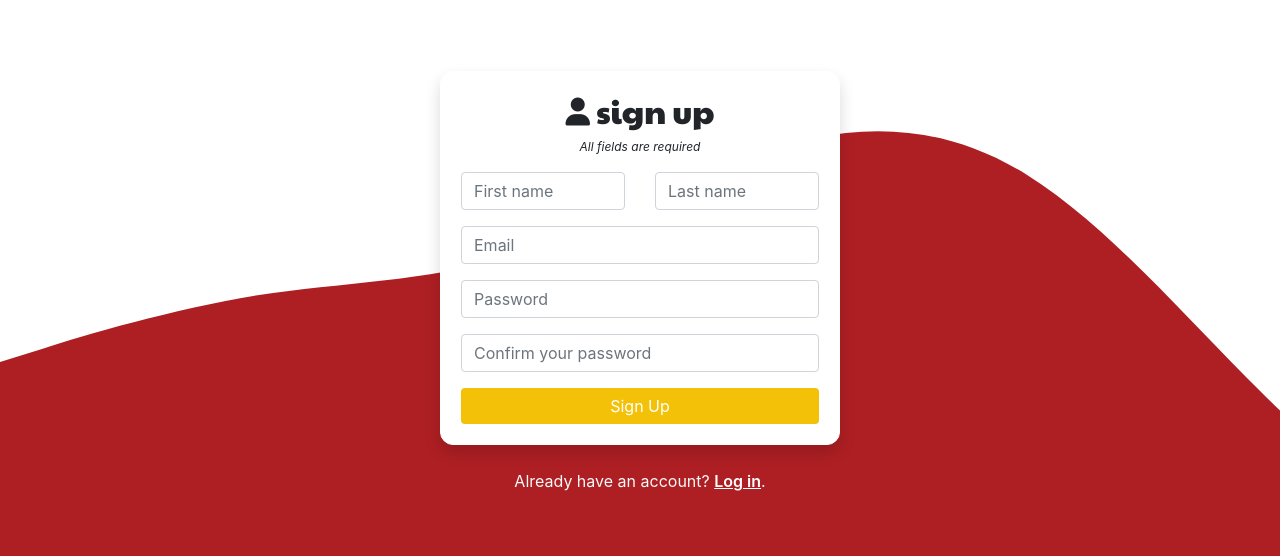
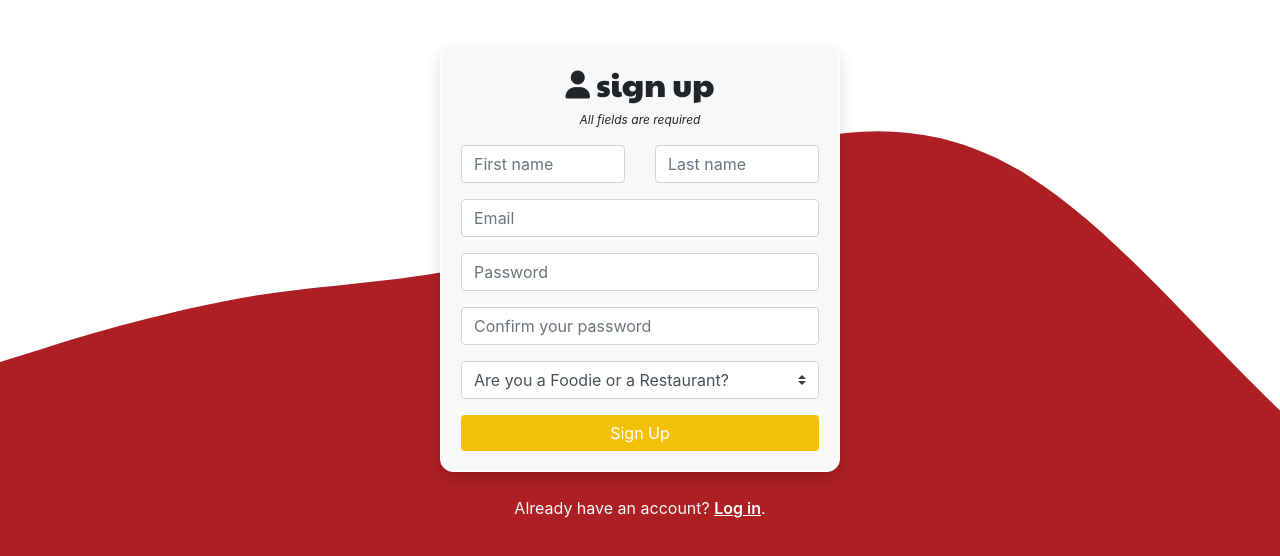
Before and after one commit to jallan07/react-rvagrubs, a React (Create React App) app in the folder client/: page /signup in a window 1280 px wide. Shown: the part 118-674 px from the top of the page. Built offline with nearby package versions, Linux system fonts and the light colour scheme.

Commit message:
Updated the sign up form to include a select dropdown for user type.

```diff
--- a/client/src/components/auth/Signup.js
+++ b/client/src/components/auth/Signup.js
@@ -20,6 +20,7 @@ function Signup() {
   const emailRef = useRef();
   const passwordRef = useRef();
   const passwordConfirmRef = useRef();
+  const userTypeRef = useRef();
 
   // loading state and method for disabling duplicate submit button clicks
   const [loading, setLoading] = useState(false);
@@ -46,7 +47,7 @@ function Signup() {
         style={{ minHeight: '100vh' }}
       >
         <div className="w-100" style={{ maxWidth: '400px' }}>
-          <Card className="rounded shadow">
+          <Card className="rounded shadow auth card">
             <Card.Body>
               <h2 className="text-center">
                 <i className="fas fa-user fa-sm"></i> sign up
@@ -108,6 +109,15 @@ function Signup() {
                     required
                   ></Form.Control>
                 </Form.Group>
+                <Form.Group id="userType">
+                  <Form.Control as="select" ref={userTypeRef} custom required>
+                    <option value="" disabled selected>
+                      Are you a Foodie or a Restaurant?
+                    </option>
+                    <option value="foodie">Foodie</option>
+                    <option value="restaurant">Restaurant</option>
+                  </Form.Control>
+                </Form.Group>
                 <Button
                   disabled={loading}
                   className="w-100 btn-yellow"
--- a/client/src/styles/index.css
+++ b/client/src/styles/index.css
@@ -24,6 +24,10 @@ h2 {
   font-weight: 600;
 }
 
+.auth .card {
+  background-color: #f8f8f8;
+}
+
 .small {
   font-size: 12px;
 }
@@ -34,8 +38,12 @@ h2 {
 }
 
 .shadow {
-  box-shadow: 0 -0.9px 13.7px -32px rgba(0, 0, 0, 0.049),
-    0 1.1px 37.8px -32px rgba(0, 0, 0, 0.07),
-    0 9.5px 91px -32px rgba(0, 0, 0, 0.091),
-    0 76px 302px -32px rgba(0, 0, 0, 0.14);
+  box-shadow: 0 2.4px 13.1px -25px rgba(0, 0, 0, 0.024),
+    0 5.5px 26.3px -25px rgba(0, 0, 0, 0.035),
+    0 9.5px 40.3px -25px rgba(0, 0, 0, 0.043),
+    0 15.2px 56px -25px rgba(0, 0, 0, 0.05),
+    0 23.4px 75.6px -25px rgba(0, 0, 0, 0.057),
+    0 36.5px 103.8px -25px rgba(0, 0, 0, 0.065),
+    0 60.6px 154.7px -25px rgba(0, 0, 0, 0.076),
+    0 121px 293px -25px rgba(0, 0, 0, 0.1);
 }
```
